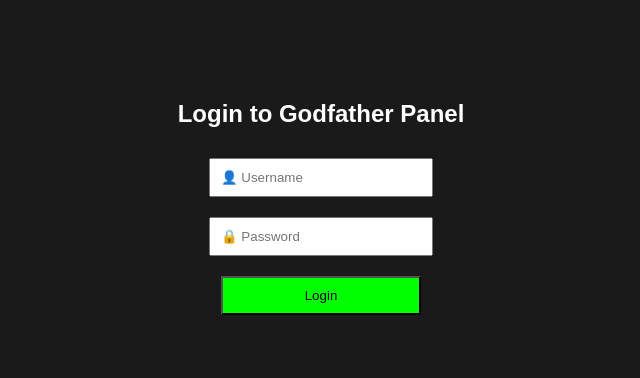
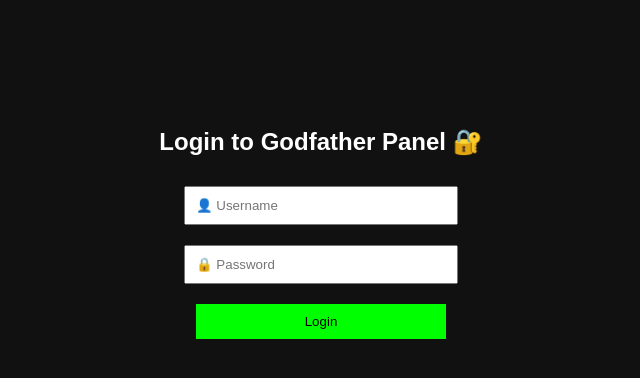
Before and after one commit to Thomasshelby786/Sk-owais-Ali-siddique-, a PHP site: page /login.php in a window 1280 px wide. Shown: the top 378 px of the page, without its empty margins (319-959 px from the left). Run offline with PHP 8.4, Linux system fonts and the light colour scheme; data that the repository does not hold is empty.

Commit message:
Update login.php

```diff
--- a/login.php
+++ b/login.php
@@ -1,4 +1,6 @@
 <?php
+error_reporting(E_ALL);
+ini_set('display_errors', 1);
 include "db.php";
 
 if ($_SERVER["REQUEST_METHOD"] == "POST") {
@@ -22,14 +24,14 @@ if ($_SERVER["REQUEST_METHOD"] == "POST") {
 <head>
     <title>Login - Godfather Panel</title>
     <style>
-        body { font-family: Arial; background: #1a1a1a; color: white; text-align: center; margin-top: 100px; }
-        input { padding: 10px; margin: 10px; width: 200px; }
-        .btn { background: #0f0; color: #000; cursor: pointer; }
+        body { background: #111; color: white; text-align: center; font-family: sans-serif; padding-top: 100px; }
+        input { padding: 10px; margin: 10px; width: 250px; }
+        .btn { background: #0f0; color: #000; border: none; padding: 10px 20px; cursor: pointer; }
         .btn:hover { background: #ff0; }
     </style>
 </head>
 <body>
-    <h2>Login to Godfather Panel</h2>
+    <h2>Login to Godfather Panel 🔐</h2>
     <form method="POST">
         <input type="text" name="username" placeholder="👤 Username" required><br>
         <input type="password" name="password" placeholder="🔒 Password" required><br>
```
